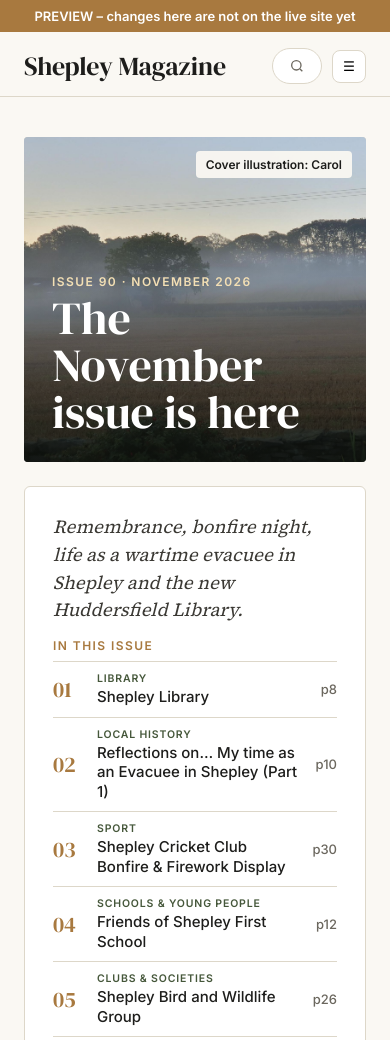
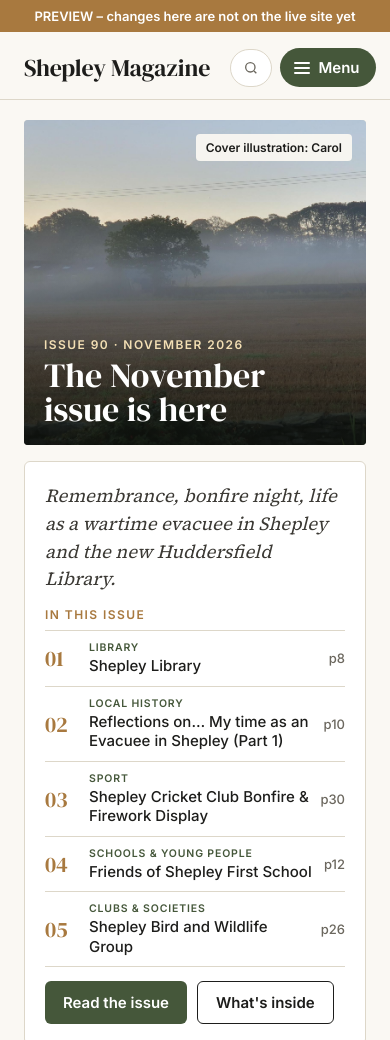
Before and after one commit to Yorkshire1001/Shepley-Magazine, a plain HTML site: page preview/index.html in a window 390 px wide. Shown: the top 1040 px of the page. Drawn offline with Linux system fonts and the light colour scheme.

Commit message:
Preview: remove phone gap under the cover photo; clearer Menu button and menu
Co-Authored-By: Claude Opus 5.5 <noreply@anthropic.com>
Claude-Session: https://claude.ai/code/session_0131LPUChZbtNnR6SxQWD8ZK

```diff
--- a/preview/assets/site.css
+++ b/preview/assets/site.css
@@ -309,3 +309,32 @@ nav.main{padding-bottom:10px}
 .hl-p{font:500 13px var(--sans);color:var(--muted)}
 .hero2 .actions .btn{padding:11px 18px}
 @media(max-width:900px){.hero2{grid-template-columns:1fr}.hero2 .hero-side{height:auto;min-height:0}}
+
+/* Phone: hero photo at its natural size (no gap) */
+@media(max-width:900px){
+  .hero2{gap:16px;padding:20px 0 36px}
+  .hero2 .hero-img{aspect-ratio:auto;min-height:0;height:auto}
+  .hero2 .hero-img > img{position:static;display:block;width:100%;height:auto}
+  .hero2 .hero-over{left:20px;right:20px;bottom:18px}
+  .hero2 .hero-over h1{font-size:34px}
+  .hero2 .hero-side{padding:20px 20px}
+}
+/* Phone: a menu button that stands out, and a clearer menu */
+.burger{align-items:center;gap:8px;background:var(--green);color:#fff;border:0;border-radius:999px;padding:10px 16px 10px 14px;font:600 15px var(--sans);cursor:pointer}
+.burger:hover{background:var(--green-d)}
+.burger-ico{display:inline-flex;flex-direction:column;gap:3px;width:16px}
+.burger-ico i{display:block;height:2px;background:#fff;border-radius:2px;transition:transform .2s,opacity .2s}
+.burger.open .burger-ico i:nth-child(1){transform:translateY(5px) rotate(45deg)}
+.burger.open .burger-ico i:nth-child(2){opacity:0}
+.burger.open .burger-ico i:nth-child(3){transform:translateY(-5px) rotate(-45deg)}
+@media(max-width:900px){
+  .burger{display:inline-flex}
+  .search-btn{padding:10px 12px}
+  nav.main{margin:0 -24px;padding:6px 0 10px;background:var(--white);border-top:1px solid var(--line);box-shadow:0 14px 24px rgba(0,0,0,.08)}
+  nav.main > a, nav.main .dd > button{font-size:17px;padding:14px 24px;border-radius:0;border-bottom:1px solid var(--paper2);width:100%;justify-content:space-between}
+  nav.main a.active, nav.main .dd > button.active{background:var(--paper2);box-shadow:inset 4px 0 0 var(--green)}
+  .dd-panel{padding:4px 0 8px 24px;background:var(--paper)}
+  .dd-panel a{padding:10px 14px}
+  .dd-panel a span{display:none}
+}
+@media(max-width:420px){.mast .name{font-size:24px}.head-tools{gap:8px}}
--- a/preview/assets/site.js
+++ b/preview/assets/site.js
@@ -36,7 +36,7 @@
     const dd = $('#dd');
     $('#ddBtn').addEventListener('click', e => { e.stopPropagation(); dd.classList.toggle('open'); $('#ddBtn').setAttribute('aria-expanded', dd.classList.contains('open')); });
     document.addEventListener('click', e => { if (!dd.contains(e.target)) dd.classList.remove('open'); });
-    $('#burger').addEventListener('click', () => $('#nav').classList.toggle('open'));
+    $('#burger').addEventListener('click', () => { const o = $('#nav').classList.toggle('open'); $('#burger').classList.toggle('open', o); $('#burger').setAttribute('aria-expanded', o); });
     $('#footer').innerHTML = `<div class="wrap"><div class="cols">
       <div><div style="font-family:var(--serif);font-size:30px;color:#fff;line-height:1">${esc(SITE.name)}</div><p>${esc(SITE.about)}</p></div>
       <div><h4>Get in touch</h4>Contributions (by the ${esc(SITE.deadlineDay)}):<br><a href="mailto:${esc(SITE.contributionsEmail)}">${esc(SITE.contributionsEmail)}</a><br>Advertising &amp; enquiries:<br><a href="mailto:${esc(SITE.enquiriesEmail)}">${esc(SITE.enquiriesEmail)}</a></div>
@@ -207,7 +207,7 @@
     $('#app').innerHTML = html;
     document.querySelectorAll('nav.main > a').forEach(a => a.classList.toggle('active', a.dataset.r === key));
     $('#ddBtn').classList.toggle('active', key === 'sections');
-    $('#dd').classList.remove('open'); $('#nav').classList.remove('open');
+    $('#dd').classList.remove('open'); $('#nav').classList.remove('open'); $('#burger').classList.remove('open');
     window.scrollTo(0, 0);
     const t = $('#app h1'); document.title = (t && key !== 'home' ? t.textContent + ' – ' : '') + SITE.name;
     document.querySelectorAll('#app .zoom').forEach(b => b.addEventListener('click', () => openLightbox(b)));
--- a/preview/index.html
+++ b/preview/index.html
@@ -26,7 +26,7 @@
           <svg width="16" height="16" viewBox="0 0 24 24" fill="none" stroke="currentColor" stroke-width="2" aria-hidden="true"><circle cx="11" cy="11" r="7"/><path d="m20 20-3.5-3.5"/></svg>
           <span class="lbl">Search the magazine</span><kbd>/</kbd>
         </button>
-        <button class="burger" id="burger" aria-label="Menu">☰</button>
+        <button class="burger" id="burger" aria-label="Menu" aria-expanded="false"><span class="burger-ico" aria-hidden="true"><i></i><i></i><i></i></span><span class="burger-lbl">Menu</span></button>
       </div>
     </div>
     <nav class="main" id="nav" aria-label="Main">
```
